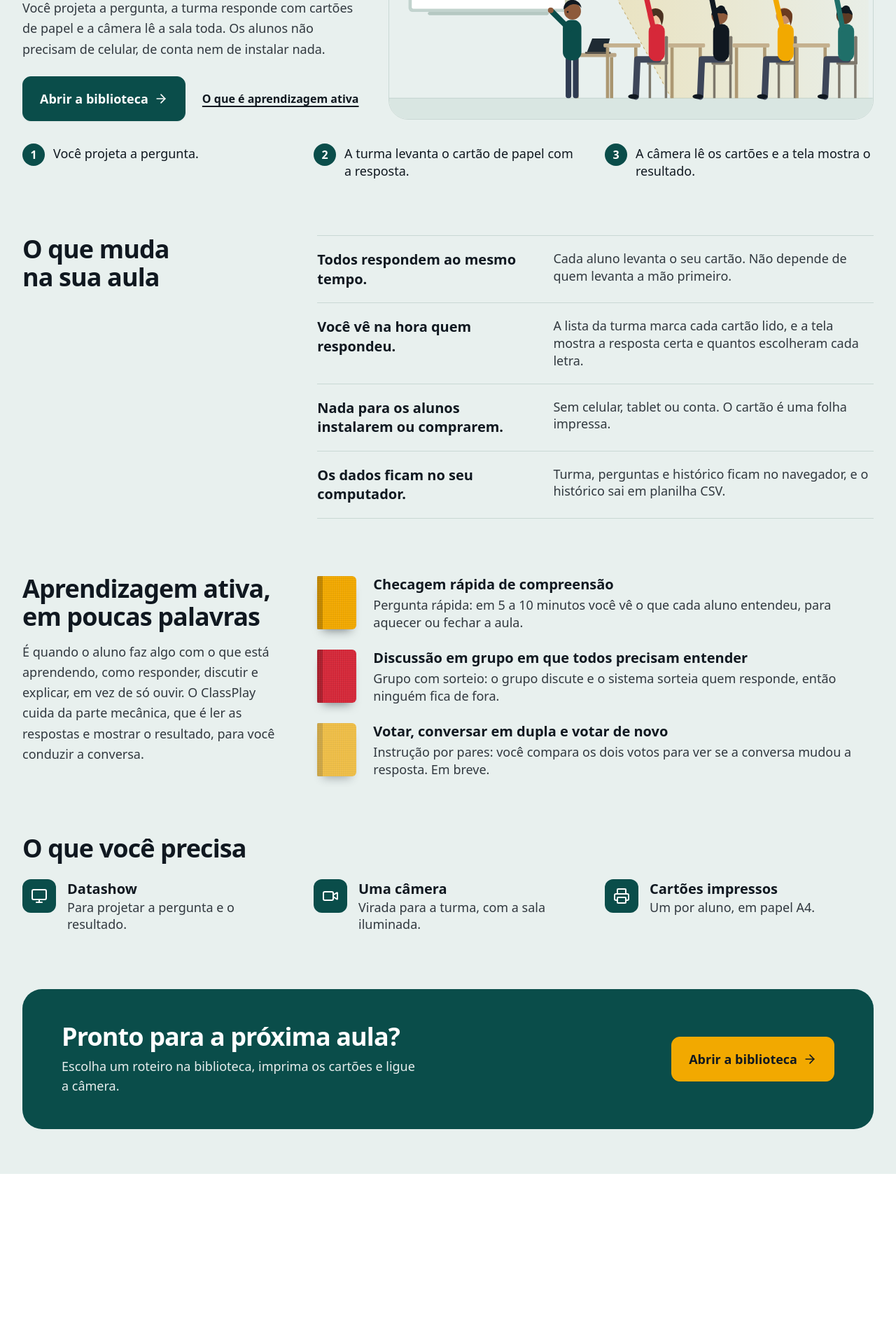
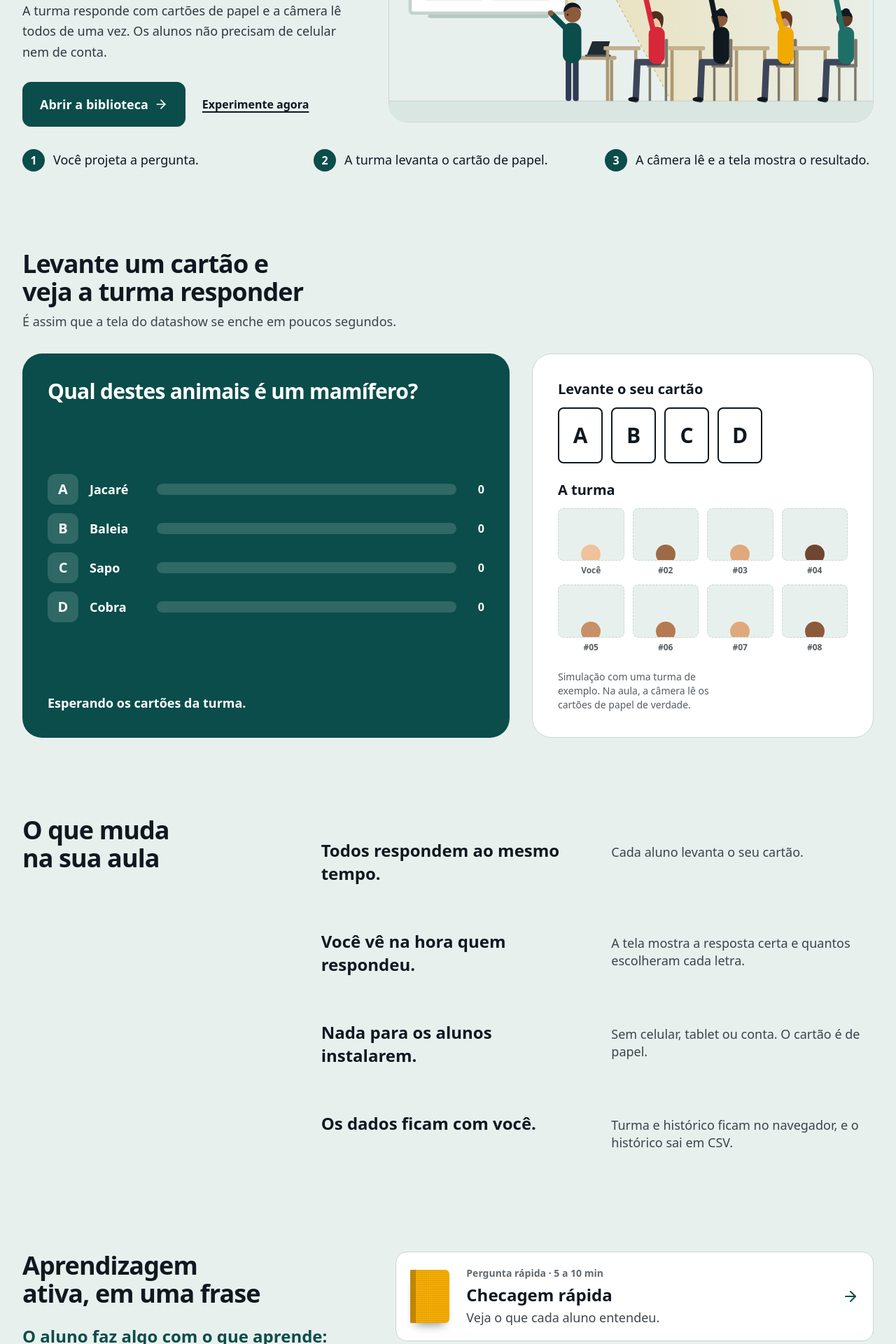
Before and after one commit to Lorenalgm/sala-interativa-ia, a React (Vite) app: page / in a window 1280 px wide. Shown: the part 320-2240 px from the top of the page at 70% size. Before the commit the page ends 1997 px from the top, so only its background shows below. Built offline with nearby package versions, Linux system fonts and the light colour scheme; a web font is replaced by a local one.

Commit message:
feat: landing com demonstração interativa de cartões, textos mais curtos, mais respiro, entrada das seções e roteiros clicáveis

```diff
--- a/src/App.tsx
+++ b/src/App.tsx
@@ -74,7 +74,15 @@ export const App: React.FC = () => {
       />
 
       <main className="flex-1">
-        {activeTab === 'home' && <LandingPage onOpenLibrary={() => handleSelectTab('library')} />}
+        {activeTab === 'home' && (
+          <LandingPage
+            onOpenLibrary={() => handleSelectTab('library')}
+            onOpenScript={(id) => {
+              setActiveScriptId(id);
+              handleSelectTab('script');
+            }}
+          />
+        )}
 
         {activeTab === 'library' && (
           <LibraryPage
--- a/src/components/Landing/LandingPage.tsx
+++ b/src/components/Landing/LandingPage.tsx
@@ -1,70 +1,63 @@
 import React from 'react';
 import { ArrowRight, Monitor, Printer, Video } from 'lucide-react';
 import { ScriptId } from '../../types';
-import { scripts } from '../../data/scripts';
 import { bindingFor } from '../Library/BookParts';
 import { ClassroomScene } from './ClassroomScene';
+import { LiveDemo } from './LiveDemo';
+import { Reveal } from './Reveal';
 
 interface LandingPageProps {
   onOpenLibrary: () => void;
+  onOpenScript: (id: ScriptId) => void;
 }
 
 const sceneSteps = [
   { n: 1, text: 'Você projeta a pergunta.' },
-  { n: 2, text: 'A turma levanta o cartão de papel com a resposta.' },
-  { n: 3, text: 'A câmera lê os cartões e a tela mostra o resultado.' },
+  { n: 2, text: 'A turma levanta o cartão de papel.' },
+  { n: 3, text: 'A câmera lê e a tela mostra o resultado.' },
 ];
 
 const changes = [
-  {
-    lead: 'Todos respondem ao mesmo tempo.',
-    text: 'Cada aluno levanta o seu cartão. Não depende de quem levanta a mão primeiro.',
-  },
-  {
-    lead: 'Você vê na hora quem respondeu.',
-    text: 'A lista da turma marca cada cartão lido, e a tela mostra a resposta certa e quantos escolheram cada letra.',
-  },
-  {
-    lead: 'Nada para os alunos instalarem ou comprarem.',
-    text: 'Sem celular, tablet ou conta. O cartão é uma folha impressa.',
-  },
-  {
-    lead: 'Os dados ficam no seu computador.',
-    text: 'Turma, perguntas e histórico ficam no navegador, e o histórico sai em planilha CSV.',
-  },
+  { lead: 'Todos respondem ao mesmo tempo.', text: 'Cada aluno levanta o seu cartão.' },
+  { lead: 'Você vê na hora quem respondeu.', text: 'A tela mostra a resposta certa e quantos escolheram cada letra.' },
+  { lead: 'Nada para os alunos instalarem.', text: 'Sem celular, tablet ou conta. O cartão é de papel.' },
+  { lead: 'Os dados ficam com você.', text: 'Turma e histórico ficam no navegador, e o histórico sai em CSV.' },
 ];
 
-const practices: { id: ScriptId; title: string; text: string }[] = [
+const practices: { id: ScriptId; title: string; meta: string; text: string; soon?: boolean }[] = [
   {
     id: 'quick-question',
-    title: 'Checagem rápida de compreensão',
-    text: 'Pergunta rápida: em 5 a 10 minutos você vê o que cada aluno entendeu, para aquecer ou fechar a aula.',
+    title: 'Checagem rápida',
+    meta: 'Pergunta rápida · 5 a 10 min',
+    text: 'Veja o que cada aluno entendeu.',
   },
   {
     id: 'group-draw',
-    title: 'Discussão em grupo em que todos precisam entender',
-    text: 'Grupo com sorteio: o grupo discute e o sistema sorteia quem responde, então ninguém fica de fora.',
+    title: 'Discussão em grupo',
+    meta: 'Grupo com sorteio · 10 a 15 min',
+    text: 'O grupo discute e o sistema sorteia quem responde.',
   },
   {
     id: 'peer-instruction',
-    title: 'Votar, conversar em dupla e votar de novo',
-    text: 'Instrução por pares: você compara os dois votos para ver se a conversa mudou a resposta. Em breve.',
+    title: 'Votar, conversar, votar de novo',
+    meta: 'Instrução por pares · em breve',
+    text: 'Compare os dois votos e veja se a conversa mudou a resposta.',
+    soon: true,
   },
 ];
 
 const needs = [
-  { icon: Monitor, title: 'Datashow', text: 'Para projetar a pergunta e o resultado.' },
-  { icon: Video, title: 'Uma câmera', text: 'Virada para a turma, com a sala iluminada.' },
-  { icon: Printer, title: 'Cartões impressos', text: 'Um por aluno, em papel A4.' },
+  { icon: Monitor, title: 'Datashow', text: 'Para projetar a pergunta.' },
+  { icon: Video, title: 'Uma câmera', text: 'Virada para a turma.' },
+  { icon: Printer, title: 'Cartões impressos', text: 'Um por aluno, em A4.' },
 ];
 
-const MiniBook: React.FC<{ id: ScriptId }> = ({ id }) => {
+const MiniBook: React.FC<{ id: ScriptId; soon?: boolean }> = ({ id, soon }) => {
   const binding = bindingFor(id);
-  const soon = scripts.find((s) => s.id === id)?.status === 'soon';
   return (
     <span
-      className={`cloth relative shrink-0 w-14 h-[4.75rem] rounded-r-md rounded-l-sm shadow-[0_10px_14px_-8px_rgb(16_24_32/0.5)] ${binding.cover} ${
-        soon ? 'opacity-70' : ''
+      className={`cloth relative shrink-0 w-14 h-[4.75rem] rounded-r-md rounded-l-sm shadow-[0_10px_14px_-8px_rgb(16_24_32/0.5)] motion-safe:transition-transform ${binding.cover} ${
+        soon ? 'opacity-60' : 'group-hover:-translate-y-1 group-hover:-rotate-3'
       }`}
       aria-hidden="true"
     >
@@ -73,27 +66,27 @@ const MiniBook: React.FC<{ id: ScriptId }> = ({ id }) => {
   );
 };
 
-export const LandingPage: React.FC<LandingPageProps> = ({ onOpenLibrary }) => {
+export const LandingPage: React.FC<LandingPageProps> = ({ onOpenLibrary, onOpenScript }) => {
   return (
-    <div className="max-w-7xl mx-auto px-4 sm:px-6 lg:px-8 pt-10 pb-16 space-y-20">
+    <div className="max-w-7xl mx-auto px-4 sm:px-6 lg:px-8 pt-10 pb-20 space-y-28">
       {/* Abertura: a promessa e a cena da sala */}
       <section className="space-y-8">
         <div className="grid grid-cols-1 lg:grid-cols-12 gap-8 lg:gap-10 items-center">
-          <div className="lg:col-span-5 space-y-5">
+          <div className="lg:col-span-5 space-y-6">
             <h1 className="font-display text-4xl sm:text-5xl font-extrabold tracking-tight leading-[1.02]">
               Aprendizagem ativa na sua sala, só com datashow, câmera e papel.
             </h1>
             <p className="text-lg leading-relaxed text-base-content/85">
-              Você projeta a pergunta, a turma responde com cartões de papel e a câmera lê a sala
-              toda. Os alunos não precisam de celular, de conta nem de instalar nada.
+              A turma responde com cartões de papel e a câmera lê todos de uma vez. Os alunos não
+              precisam de celular nem de conta.
             </p>
             <div className="flex flex-wrap items-center gap-x-6 gap-y-3 pt-1">
               <button onClick={onOpenLibrary} className="btn btn-primary btn-lg">
                 Abrir a biblioteca
                 <ArrowRight className="w-5 h-5" aria-hidden="true" />
               </button>
-              <a href="#aprendizagem-ativa" className="font-bold underline underline-offset-4 decoration-2">
-                O que é aprendizagem ativa
+              <a href="#experimente" className="font-bold underline underline-offset-4 decoration-2">
+                Experimente agora
               </a>
             </div>
           </div>
@@ -105,108 +98,154 @@ export const LandingPage: React.FC<LandingPageProps> = ({ onOpenLibrary }) => {
 
         <ol className="grid grid-cols-1 md:grid-cols-3 gap-4 md:gap-8">
           {sceneSteps.map((s) => (
-            <li key={s.n} className="flex items-start gap-3">
+            <li key={s.n} className="flex items-center gap-3">
               <span className="shrink-0 w-8 h-8 rounded-full bg-primary text-primary-content font-display font-bold flex items-center justify-center">
                 {s.n}
               </span>
-              <span className="text-lg leading-snug pt-0.5">{s.text}</span>
+              <span className="text-lg leading-snug">{s.text}</span>
             </li>
           ))}
         </ol>
       </section>
 
+      {/* Demonstração: o visitante levanta um cartão */}
+      <Reveal>
+        <section id="experimente" aria-labelledby="experimente-titulo" className="space-y-8 scroll-mt-24">
+          <div className="max-w-2xl space-y-2">
+            <h2
+              id="experimente-titulo"
+              className="font-display text-3xl lg:text-4xl font-extrabold tracking-tight"
+            >
+              Levante um cartão e veja a turma responder
+            </h2>
+            <p className="text-lg text-base-content/80">É assim que a tela do datashow se enche em poucos segundos.</p>
+          </div>
+          <LiveDemo />
+        </section>
+      </Reveal>
+
       {/* O que muda na aula */}
-      <section aria-labelledby="o-que-muda" className="grid grid-cols-1 lg:grid-cols-12 gap-8 lg:gap-12">
+      <Reveal>
+        <section aria-labelledby="o-que-muda" className="grid grid-cols-1 lg:grid-cols-12 gap-10 lg:gap-16">
           <h2
             id="o-que-muda"
             className="lg:col-span-4 font-display text-3xl lg:text-4xl font-extrabold tracking-tight leading-tight"
           >
             O que muda na sua aula
           </h2>
-        <dl className="lg:col-span-8 divide-y divide-base-300 border-y border-base-300">
+          <dl className="lg:col-span-8">
             {changes.map((c) => (
-            <div key={c.lead} className="py-5 grid sm:grid-cols-[minmax(0,2fr)_minmax(0,3fr)] gap-x-8 gap-y-1">
-              <dt className="font-display text-xl font-extrabold leading-snug">{c.lead}</dt>
-              <dd className="text-lg leading-snug text-base-content/85">{c.text}</dd>
+              <div
+                key={c.lead}
+                className="py-8 px-4 -mx-4 rounded-2xl grid sm:grid-cols-2 gap-x-10 gap-y-2 items-baseline motion-safe:transition-colors hover:bg-base-100"
+              >
+                <dt className="font-display text-2xl font-extrabold leading-snug">{c.lead}</dt>
+                <dd className="text-lg leading-snug text-base-content/80">{c.text}</dd>
               </div>
             ))}
           </dl>
         </section>
+      </Reveal>
 
       {/* Aprendizagem ativa */}
+      <Reveal>
         <section
           id="aprendizagem-ativa"
           aria-labelledby="aprendizagem-ativa-titulo"
-        className="grid grid-cols-1 lg:grid-cols-12 gap-8 lg:gap-12 scroll-mt-24"
+          className="grid grid-cols-1 lg:grid-cols-12 gap-10 lg:gap-16 scroll-mt-24"
         >
-        <div className="lg:col-span-4 space-y-4">
+          <div className="lg:col-span-5 space-y-6">
             <h2
               id="aprendizagem-ativa-titulo"
               className="font-display text-3xl lg:text-4xl font-extrabold tracking-tight leading-tight"
             >
-            Aprendizagem ativa, em poucas palavras
+              Aprendizagem ativa, em uma frase
             </h2>
-          <p className="text-lg leading-relaxed text-base-content/85">
-            É quando o aluno faz algo com o que está aprendendo, como responder, discutir e explicar,
-            em vez de só ouvir. O ClassPlay cuida da parte mecânica, que é ler as respostas e mostrar
-            o resultado, para você conduzir a conversa.
+            <p className="font-display text-2xl font-bold leading-snug text-primary">
+              O aluno faz algo com o que aprende: responde, discute, explica.
+            </p>
+            <p className="text-lg leading-relaxed text-base-content/80">
+              O ClassPlay lê as respostas e mostra o resultado. Você conduz a conversa.
             </p>
           </div>
 
-        <ul className="lg:col-span-8 space-y-6">
-          {practices.map((p) => (
-            <li key={p.id} className="flex items-center gap-6">
-              <MiniBook id={p.id} />
-              <div className="space-y-1">
-                <h3 className="font-display text-xl font-extrabold leading-snug">{p.title}</h3>
-                <p className="text-lg leading-snug text-base-content/85">{p.text}</p>
-              </div>
+          <ul className="lg:col-span-7 space-y-3">
+            {practices.map((p) => {
+              const inner = (
+                <>
+                  <MiniBook id={p.id} soon={p.soon} />
+                  <span className="flex-1 space-y-1 text-left">
+                    <span className="block text-sm font-bold text-base-content/65">{p.meta}</span>
+                    <span className="block font-display text-2xl font-extrabold leading-snug">{p.title}</span>
+                    <span className="block text-lg leading-snug text-base-content/80">{p.text}</span>
+                  </span>
+                  {!p.soon && (
+                    <ArrowRight
+                      className="w-6 h-6 text-primary shrink-0 motion-safe:transition-transform group-hover:translate-x-1"
+                      aria-hidden="true"
+                    />
+                  )}
+                </>
+              );
+              return (
+                <li key={p.id}>
+                  {p.soon ? (
+                    <div className="flex items-center gap-6 rounded-2xl px-5 py-5">{inner}</div>
+                  ) : (
+                    <button
+                      onClick={() => onOpenScript(p.id)}
+                      className="group w-full flex items-center gap-6 rounded-2xl px-5 py-5 bg-base-100 border border-base-300 hover:border-primary motion-safe:transition-colors focus-visible:outline focus-visible:outline-4 focus-visible:outline-offset-2 focus-visible:outline-primary"
+                    >
+                      {inner}
+                    </button>
+                  )}
                 </li>
-          ))}
+              );
+            })}
           </ul>
         </section>
+      </Reveal>
 
       {/* O que você precisa */}
-      <section aria-labelledby="o-que-precisa" className="space-y-6">
+      <Reveal>
+        <section aria-labelledby="o-que-precisa" className="space-y-8">
           <h2
             id="o-que-precisa"
             className="font-display text-3xl lg:text-4xl font-extrabold tracking-tight"
           >
             O que você precisa
           </h2>
-        <ul className="grid grid-cols-1 md:grid-cols-3 gap-8">
+          <ul className="grid grid-cols-1 md:grid-cols-3 gap-10">
             {needs.map((n) => {
               const Icon = n.icon;
               return (
-              <li key={n.title} className="flex items-start gap-4">
-                <span className="shrink-0 w-12 h-12 rounded-xl bg-primary text-primary-content flex items-center justify-center">
-                  <Icon className="w-6 h-6" aria-hidden="true" />
+                <li key={n.title} className="flex items-center gap-4">
+                  <span className="shrink-0 w-14 h-14 rounded-xl bg-primary text-primary-content flex items-center justify-center">
+                    <Icon className="w-7 h-7" aria-hidden="true" />
                   </span>
                   <span>
                     <span className="block font-display text-xl font-extrabold">{n.title}</span>
-                  <span className="block text-lg leading-snug text-base-content/85">{n.text}</span>
+                    <span className="block text-lg text-base-content/80">{n.text}</span>
                   </span>
                 </li>
               );
             })}
           </ul>
         </section>
+      </Reveal>
 
       {/* Fechamento */}
-      <section className="bg-primary text-primary-content rounded-[1.75rem] px-8 sm:px-14 py-12 flex flex-wrap items-center justify-between gap-8">
-        <div className="space-y-2 max-w-xl">
-          <h2 className="font-display text-3xl lg:text-4xl font-extrabold tracking-tight leading-tight">
+      <Reveal>
+        <section className="bg-primary text-primary-content rounded-[1.75rem] px-8 sm:px-14 py-14 flex flex-wrap items-center justify-between gap-8">
+          <h2 className="font-display text-3xl lg:text-4xl font-extrabold tracking-tight leading-tight max-w-xl">
             Pronto para a próxima aula?
           </h2>
-          <p className="text-lg text-primary-content/90">
-            Escolha um roteiro na biblioteca, imprima os cartões e ligue a câmera.
-          </p>
-        </div>
           <button onClick={onOpenLibrary} className="btn btn-secondary btn-lg">
             Abrir a biblioteca
             <ArrowRight className="w-5 h-5" aria-hidden="true" />
           </button>
         </section>
+      </Reveal>
     </div>
   );
 };
--- /dev/null
+++ b/src/components/Landing/LiveDemo.tsx
@@ -0,0 +1,153 @@
+import React, { useEffect, useState } from 'react';
+import { RotateCcw } from 'lucide-react';
+
+type Letter = 'A' | 'B' | 'C' | 'D';
+
+const options: { letter: Letter; label: string }[] = [
+  { letter: 'A', label: 'Jacaré' },
+  { letter: 'B', label: 'Baleia' },
+  { letter: 'C', label: 'Sapo' },
+  { letter: 'D', label: 'Cobra' },
+];
+const correct: Letter = 'B';
+
+// Turma de exemplo: respostas dos outros sete alunos, reveladas uma a uma
+const others: Letter[] = ['B', 'B', 'C', 'B', 'A', 'B', 'D'];
+const total = others.length + 1;
+
+const tones = ['#f0c19a', '#9c6a46', '#e0a97c', '#6f4630', '#c99068', '#b57a52', '#e0a97c', '#8d5a3b'];
+
+// Simulação para o professor sentir o fluxo: levanta o cartão, a câmera lê, a tela mostra o resultado
+export const LiveDemo: React.FC = () => {
+  const [mine, setMine] = useState<Letter | null>(null);
+  const [read, setRead] = useState(0); // quantos dos outros já foram lidos
+
+  useEffect(() => {
+    if (!mine || read >= others.length) return;
+    const t = setTimeout(() => setRead((r) => r + 1), read === 0 ? 500 : 420);
+    return () => clearTimeout(t);
+  }, [mine, read]);
+
+  const answers: (Letter | null)[] = [mine, ...others.map((l, i) => (mine && i < read ? l : null))];
+  const counts = options.map((o) => answers.filter((a) => a === o.letter).length);
+  const done = !!mine && read >= others.length;
+  const rightCount = counts[options.findIndex((o) => o.letter === correct)];
+  const readCount = answers.filter(Boolean).length;
+
+  const reset = () => {
+    setMine(null);
+    setRead(0);
+  };
+
+  return (
+    <div className="grid grid-cols-1 lg:grid-cols-12 gap-6 lg:gap-8">
+      {/* Tela do datashow */}
+      <div className="lg:col-span-7 bg-primary text-primary-content rounded-[1.75rem] p-7 sm:p-9 flex flex-col justify-between gap-6">
+        <p className="font-display text-2xl sm:text-3xl font-extrabold tracking-tight leading-tight">
+          Qual destes animais é um mamífero?
+        </p>
+        <ul className="space-y-3" aria-live="polite">
+          {options.map((o, i) => {
+            const isRight = done && o.letter === correct;
+            const pct = (counts[i] / total) * 100;
+            return (
+              <li key={o.letter} className="flex items-center gap-4">
+                <span
+                  className={`shrink-0 w-11 h-11 rounded-xl font-display font-extrabold text-xl flex items-center justify-center transition-colors duration-500 ${
+                    isRight ? 'bg-secondary text-neutral' : 'bg-white/15 text-white'
+                  }`}
+                >
+                  {o.letter}
+                </span>
+                <span className="w-20 shrink-0 text-lg font-semibold">{o.label}</span>
+                <span className="relative flex-1 h-4 rounded-full bg-white/15 overflow-hidden">
+                  <span
+                    className={`absolute inset-y-0 left-0 rounded-full motion-safe:transition-[width] motion-safe:duration-500 ${
+                      isRight ? 'bg-secondary' : 'bg-white/70'
+                    }`}
+                    style={{ width: `${pct}%` }}
+                  />
+                </span>
+                <span className="w-6 text-right font-bold tabular-nums">{counts[i]}</span>
+              </li>
+            );
+          })}
+        </ul>
+        <p className="min-h-7 text-lg font-semibold">
+          {done
+            ? `Resposta certa: ${correct}. ${rightCount} de ${total} acertaram.`
+            : mine
+            ? `A câmera leu ${readCount} de ${total} cartões…`
+            : 'Esperando os cartões da turma.'}
+        </p>
+      </div>
+
+      {/* Turma e cartão do visitante */}
+      <div className="lg:col-span-5 bg-base-100 border border-base-300 rounded-[1.75rem] p-7 sm:p-9 flex flex-col gap-6">
+        <div className="space-y-3">
+          <h3 className="font-display text-xl font-extrabold">Levante o seu cartão</h3>
+          <div className="flex gap-3" role="group" aria-label="Escolha a sua resposta">
+            {options.map((o) => {
+              const picked = mine === o.letter;
+              return (
+                <button
+                  key={o.letter}
+                  onClick={() => setMine(o.letter)}
+                  disabled={!!mine}
+                  aria-pressed={picked}
+                  aria-label={`Cartão ${o.letter}`}
+                  className={`w-16 h-20 rounded-lg border-2 font-display font-extrabold text-3xl motion-safe:transition-all motion-safe:duration-200 ${
+                    picked
+                      ? 'bg-secondary border-secondary text-neutral -translate-y-2 shadow-[0_12px_14px_-8px_rgb(16_24_32/0.5)]'
+                      : mine
+                      ? 'bg-base-200 border-base-300 text-base-content/40'
+                      : 'bg-white border-neutral text-neutral hover:-translate-y-1.5 hover:border-primary cursor-pointer'
+                  }`}
+                >
+                  {o.letter}
+                </button>
+              );
+            })}
+          </div>
+        </div>
+
+        <div className="space-y-3">
+          <h3 className="font-display text-xl font-extrabold">A turma</h3>
+          <ul className="grid grid-cols-4 gap-3">
+            {answers.map((a, i) => (
+              <li key={i} className="flex flex-col items-center gap-1.5">
+                <span
+                  className={`relative w-full aspect-[5/4] rounded-lg flex items-end justify-center overflow-hidden motion-safe:transition-colors motion-safe:duration-300 ${
+                    a ? 'bg-primary' : 'bg-base-200 border border-dashed border-base-300'
+                  }`}
+                >
+                  <span className="w-7 h-7 rounded-full mb-[-6px]" style={{ background: tones[i] }} />
+                  {a && (
+                    <span className="absolute top-1.5 right-1.5 w-6 h-7 rounded-[4px] bg-white text-neutral text-xs font-extrabold flex items-center justify-center">
+                      {a}
+                    </span>
+                  )}
+                </span>
+                <span className="text-xs font-bold text-base-content/70">
+                  {i === 0 ? 'Você' : `#0${i + 1}`}
+                </span>
+              </li>
+            ))}
+          </ul>
+        </div>
+
+        <div className="mt-auto flex flex-wrap items-center justify-between gap-3">
+          <p className="text-sm text-base-content/70 max-w-[16rem]">
+            Simulação com uma turma de exemplo. Na aula, a câmera lê os cartões de papel de verdade.
+          </p>
+          {mine && (
+            <button onClick={reset} className="btn btn-sm btn-ghost gap-1.5">
+              <RotateCcw className="w-4 h-4" aria-hidden="true" />
+              Jogar de novo
+            </button>
+          )}
+        </div>
+      </div>
+    </div>
+  );
+};
--- /dev/null
+++ b/src/components/Landing/Reveal.tsx
@@ -0,0 +1,34 @@
+import React, { useEffect, useRef, useState } from 'react';
+
+// Entrada única por seção: sobe e aparece quando chega à tela. Sem movimento se o usuário pediu menos.
+export const Reveal: React.FC<{ children: React.ReactNode; className?: string }> = ({
+  children,
+  className = '',
+}) => {
+  const ref = useRef<HTMLDivElement>(null);
+  const [shown, setShown] = useState(() => {
+    if (typeof window === 'undefined' || !('IntersectionObserver' in window)) return true;
+    return window.matchMedia('(prefers-reduced-motion: reduce)').matches;
+  });
+
+  useEffect(() => {
+    if (shown || !ref.current) return;
+    const io = new IntersectionObserver(
+      ([entry]) => {
+        if (entry.isIntersecting) {
+          setShown(true);
+          io.disconnect();
+        }
+      },
+      { threshold: 0.15 }
+    );
+    io.observe(ref.current);
+    return () => io.disconnect();
+  }, [shown]);
+
+  return (
+    <div ref={ref} data-shown={shown} className={`reveal ${className}`}>
+      {children}
+    </div>
+  );
+};
--- a/src/index.css
+++ b/src/index.css
@@ -66,6 +66,16 @@
 }
 
 @media (prefers-reduced-motion: no-preference) {
+  /* Entrada das seções da landing: aparecem subindo ao chegar na tela */
+  .reveal {
+    transition: opacity 0.8s cubic-bezier(0.16, 1, 0.3, 1), transform 0.8s cubic-bezier(0.16, 1, 0.3, 1);
+  }
+
+  .reveal[data-shown='false'] {
+    opacity: 0;
+    transform: translateY(28px);
+  }
+
   .book {
     transition: transform 0.7s cubic-bezier(0.16, 1, 0.3, 1);
   }
```
Lines whose indentation alone changed are shown as unchanged.
